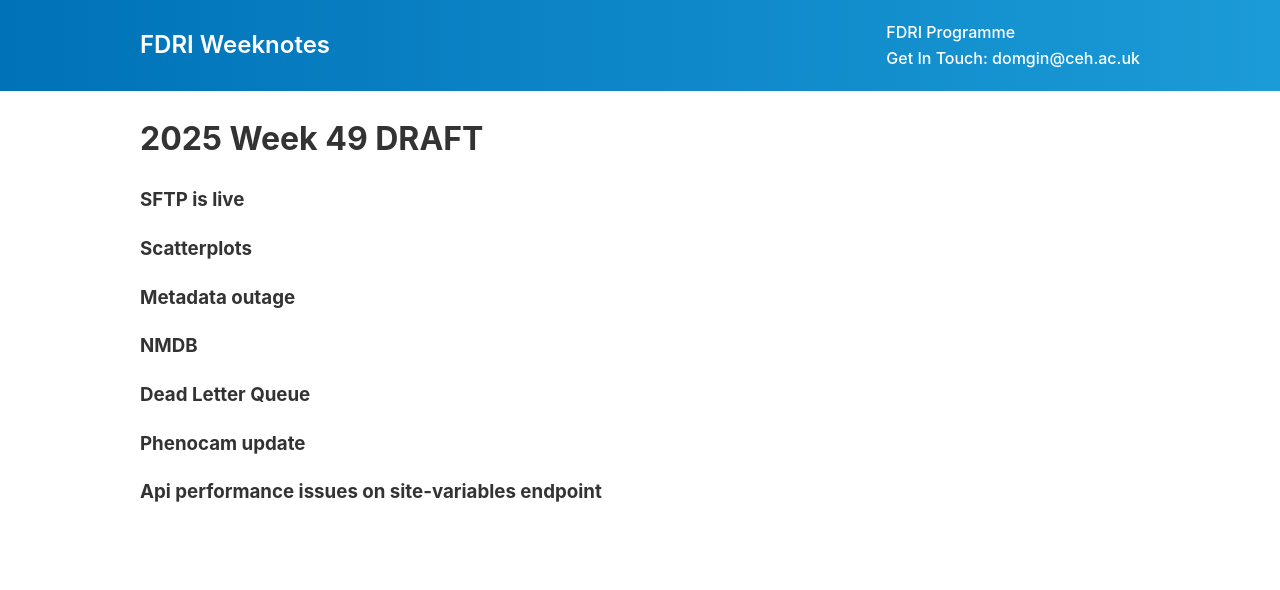
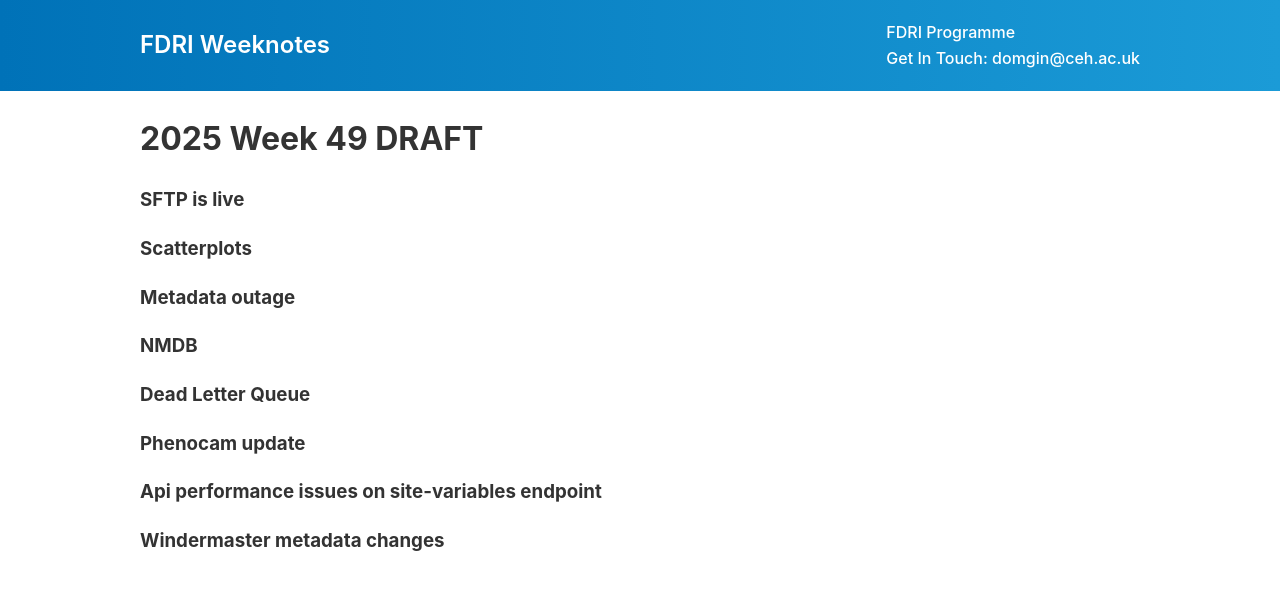
Before and after one commit to NERC-CEH/fdri_words, a Jekyll site: the page built from weeknotes/2025/49.md, in a window 1280 px wide. Shown: the top 590 px of the page. Built offline with Jekyll 4.4.1, drawn with Linux system fonts in a browser that asks for light colours; our own code applies the rules of GitHub Pages for plain Markdown files.

Commit message:
Add section for Windermaster metadata changes

```diff
--- a/weeknotes/2025/49.md
+++ b/weeknotes/2025/49.md
@@ -13,3 +13,5 @@
 ### Phenocam update
 
 ### Api performance issues on site-variables endpoint
+
+### Windermaster metadata changes
```
